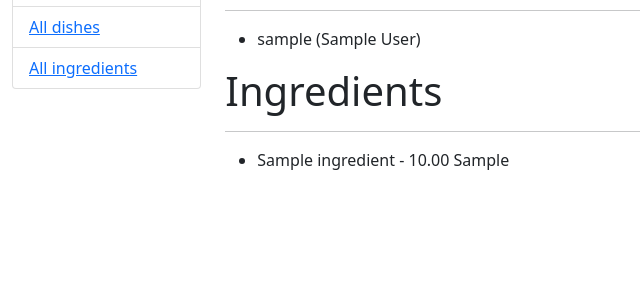
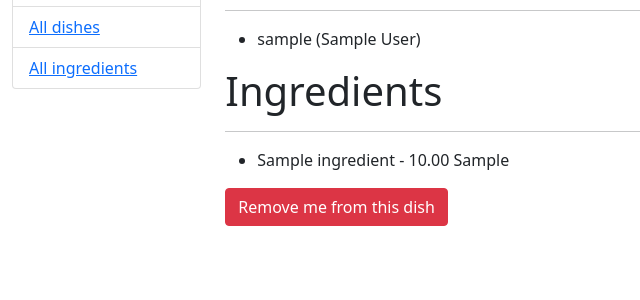
Before and after one commit to m1b0mb0/kitchen-management-system, a Django app: page /dishes/1/ in a window 1280 px wide. Shown: the part 250-550 px from the top of the page, without its empty margins (0-640 px from the left). Run offline with Django 5.2, Linux system fonts and the light colour scheme; a user stored in the database is signed in; tables that the repository leaves empty hold one stand-in row (values such as "Sample post").

Commit message:
Add assing/delete cook buttons to dish detail template

```diff
--- a/templates/kitchen/dish_detail.html
+++ b/templates/kitchen/dish_detail.html
@@ -21,4 +21,13 @@
       <li>{{ di.ingredient.name }} - {{ di.amount }} {{ di.unit }}</li>
     {% endfor %}
   </ul>
+
+  <form action="{% url 'kitchen:cook-toggle-assign' pk=dish.pk %}" method="post">
+    {% csrf_token %}
+    {% if user in dish.cooks.all %}
+      <input type="submit" value="Remove me from this dish" class="btn btn-danger">
+    {% else %}
+      <input type="submit" value="Assign me to this dish" class="btn btn-success">
+    {% endif %}
+  </form>
 {% endblock %}
```
